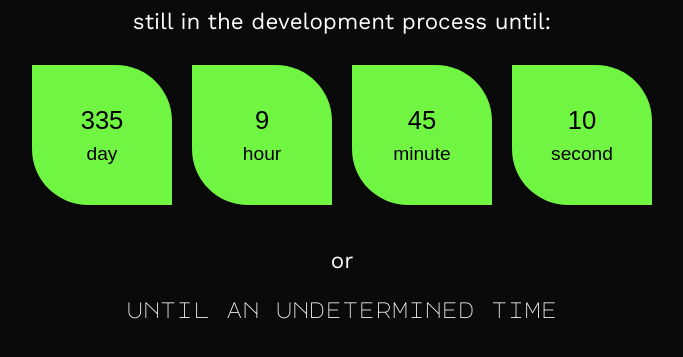
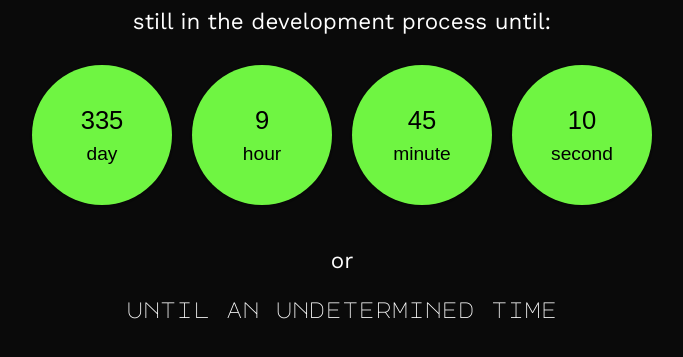
Before and after one commit to Pancadrya/Devanca, a plain HTML site: page index.html in a window 1280 px wide. Shown: the part 307-664 px from the top of the page, without its empty margins (298-981 px from the left). Drawn offline with nearby package versions, Linux system fonts and the light colour scheme; some packages are replaced by stand-ins of ours; a script that the page names is missing.

Commit message:
fix countdown border radius

```diff
--- a/countdown/simplyCountdown.theme.default.css
+++ b/countdown/simplyCountdown.theme.default.css
@@ -16,7 +16,7 @@
   color: black;
   background: var(--green);
   box-shadow: 0 1px 3px rgba(0, 0, 0, 0.12), 0 1px 2px rgba(0, 0, 0, 0.24);
-  border-radius: 0 40%;
+  border-radius: 50%;
 }
 
 .simply-countdown > .simply-section .simply-amount,
```
